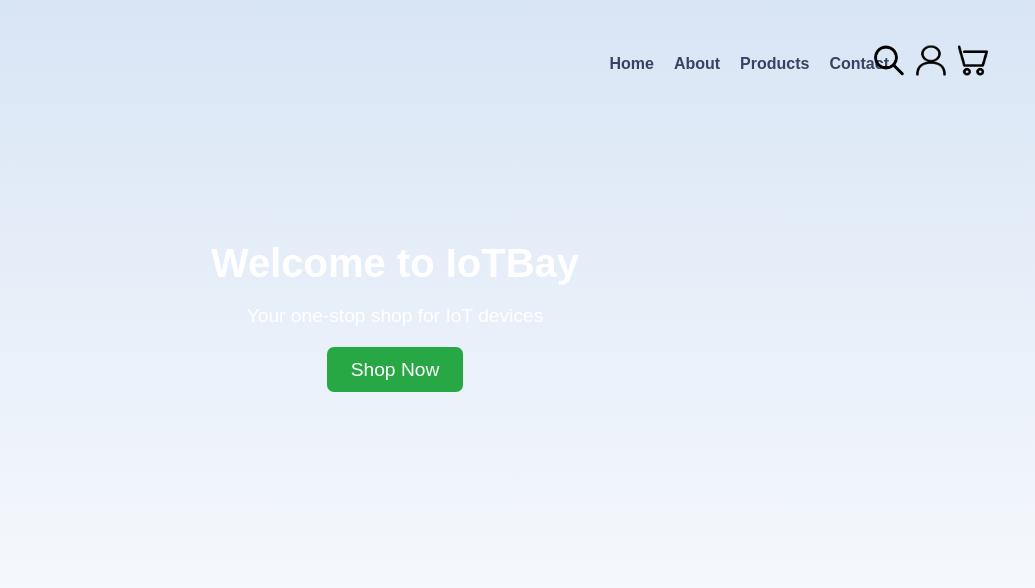
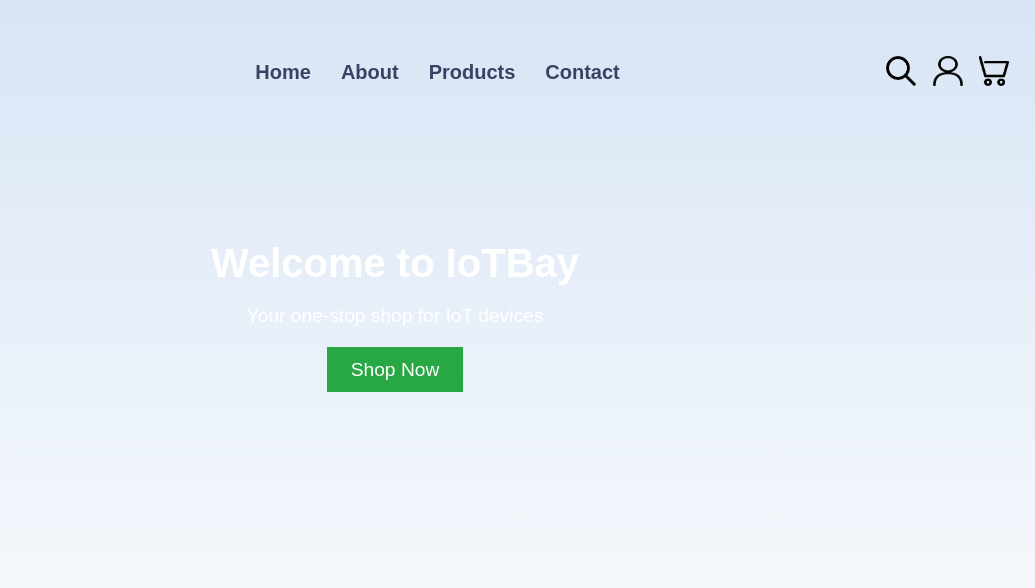
Before and after one commit to KnightJR8413/IoTBay, a plain HTML site: page WebPages/HTML/index.html in a window 1280 px wide. Shown: the full height of the page, 245-1280 px from the left. Drawn offline with Linux system fonts and the light colour scheme; files whose address does not match are found by name.

Commit message:
navbar fixed

```diff
--- a/WebPages/HTML/CSS/styles.css
+++ b/WebPages/HTML/CSS/styles.css
@@ -1,4 +1,3 @@
-/* General Styles */
 body {
     font-family: Arial, sans-serif;
     height: 100vh;
@@ -12,8 +11,13 @@
 .navbar {
     display: flex;
     align-items: center;
+    justify-content: space-between;
     padding: 20px;
-    justify-content: space-between; /* Ensure logo and nav items are spread across the width */
+    position: relative;
+}
+
+.navbar .logo {
+    margin-right: 20px;
 }
 
 .navbar .logo img {
@@ -22,8 +26,10 @@
 }
 
 nav {
-    display: flex; /* Turn the nav into a flex container */
-    justify-content: flex-end; /* Align the navigation items to the right */
+    flex-grow: 1;
+    display: flex;
+    justify-content: center;
+    align-items: center;
 }
 
 nav ul {
@@ -34,53 +40,44 @@
 }
 
 nav ul li {
-    margin-left: 20px; /* Add spacing between nav items */
+    margin-left: 20px;
 }
 
 nav ul li a {
     text-decoration: none;
-    color: #3a4163; /* Adjust text color */
+    color: #3a4163;
     font-weight: bold;
+    padding: 5px;
+    transition: color 0.3s ease;
+    font-size: 20px;
 }
 
-.btn {
-    background: #ffffff;
-    border-radius: 7px;
-    padding: 0.5rem 1rem;
-    color: #3a4163;
+nav ul li a:hover {
+    color: #5aa8d6;
 }
 
-.btn:hover {
-    background: #5aa8d6;
-}
-
-/* Style the button */
 .icon-btn {
     background-color: transparent;
     border: none;
-    /* padding: 0.5rem 1rem; */
-    /* top: 50%;
-    left: 50%; */
-    transform: translate(-50%, -30%);
     cursor: pointer;
     display: inline-block;
     border-radius: 7px;
     transition: opacity 0.3s ease-in-out;
-  }
+}
 
 .icon-img {
     width: 30px;
     height: 30px;
     transition: transform 0.3s ease-in-out;
-  }
+}
 
 .icon-btn:hover {
     opacity: 0.8;
-  }
+}
 
 .icon-btn:hover .icon-img {
     transform: scale(1.3);
-    }
+}
 
 /* Hero Section */
 .hero {
--- a/WebPages/HTML/index.html
+++ b/WebPages/HTML/index.html
@@ -19,8 +19,11 @@
                 <li><a href="#about">About</a></li>
                 <li><a href="#products">Products</a></li>
                 <li><a href="#contact">Contact</a></li>
+            </ul>
+        </nav>
+        <div class="icon-buttons">
             <button class="icon-btn" onclick="location.href='search.html';">
-                    <img src="images/search.png" alt="login" class="icon-img">
+                <img src="images/search.png" alt="search" class="icon-img">
             </button>
             <button class="icon-btn" onclick="location.href='login.html';">
                 <img src="images/login.png" alt="login" class="icon-img">
@@ -28,11 +31,11 @@
             <button class="icon-btn" onclick="location.href='shoppingcart.html';">
                 <img src="images/cart.png" alt="shopping cart" class="icon-img">
             </button>
-            </ul>
-        </nav>
+        </div>
     </div>
 </body>
 </html>
+
     <main>
         <section class="hero">
             <h1>Welcome to IoTBay</h1>
```
Lines whose indentation alone changed are shown as unchanged.
